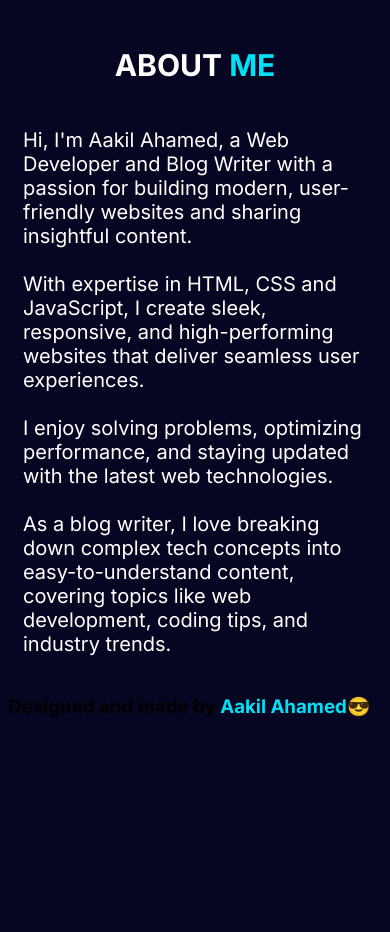
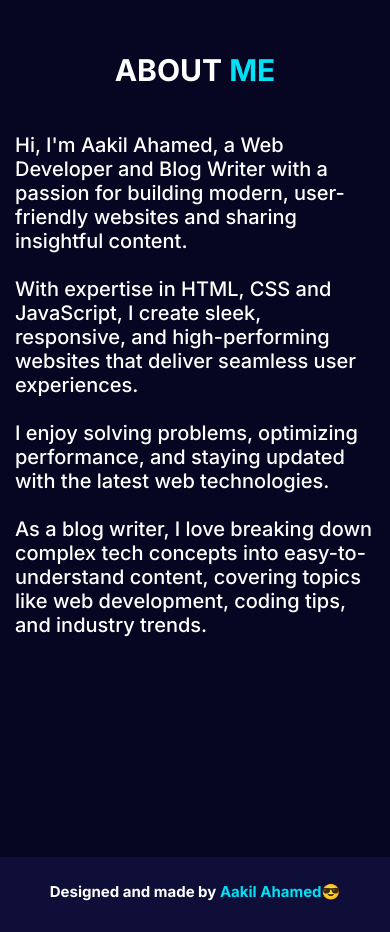
Before and after one commit to aakilahamed2005/aakilahamed2005.github.io, a plain HTML site: page index.html in a window 390 px wide. Shown: the part 720-1652 px from the top of the page. Before the commit the page ends 1457 px from the top, so only its background shows below. Drawn offline with Linux system fonts and the light colour scheme.

Commit message:
ADD: footer styles

```diff
--- a/styles.css
+++ b/styles.css
@@ -5,6 +5,7 @@
 
 body {
   background-color: #060622;
+  margin: 0px;
 }
 
 .primary_color {
@@ -63,13 +64,24 @@ body {
   .section-2 .container h3 {
     color: #FFFFFF;
     font-size: 20px;
-    font-weight: 400;
+    font-weight: 500;
   }
   .section-3 .container {
     display: flex;
     flex-direction: column;
     align-items: center;
   }
+  footer {
+    margin-top: 200px;
+    background-color: #0E0E39;
+    height: 75px;
+  }
+  footer h3 {
+    padding-top: 25px;
+    text-align: center;
+    font-size: 15px;
+    color: #FFFFFF;
+  }
 }
 
 /*# sourceMappingURL=styles.css.map */
```
